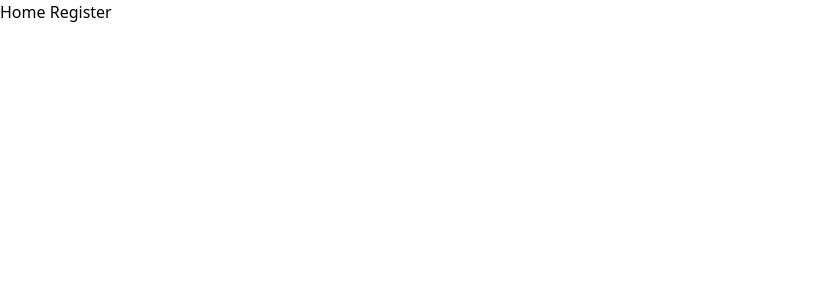
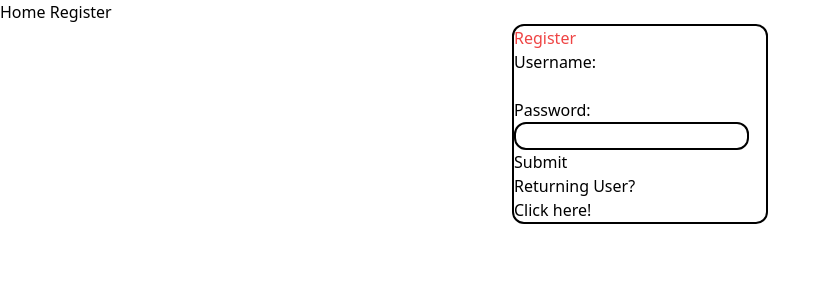
Before and after one commit to staten-island-tech/supabase-project-ya-like-jazz, a Vue app in the folder app/: page /register in a window 1280 px wide. Shown: the top 300 px of the page, without its empty margins (0-830 px from the left). Built offline with nearby package versions, Linux system fonts and the light colour scheme; the HTML template or start-up script is replaced by a standard one.

Commit message:
cards, design

```diff
--- a/app/src/views/RegisterWebsite.vue
+++ b/app/src/views/RegisterWebsite.vue
@@ -1,6 +1,10 @@
 <template>
-  <Card>
-    <h1 class="text-red-500">Hello</h1>
+  <div
+    class="flex container justify-center justify-self-center border-solid border-2 rounded-xl object-contain border-black w-[20%]"
+  >
+    <div class="justify-self-center">
+      <h1 class="text-red-500">Register</h1>
+      <!--Need to make a card to put these input fields in-->
       <div class="flex justify-start flex-wrap">
         <label for="username">Username:</label>
         <input type="text" class="border-solid border-black" id="username" v-model="username" />
@@ -10,18 +14,19 @@
         <label for="Password">Password:</label>
         <input
           type="text"
-        class="border-solid border-2 rounded-x border-black"
+          class="border-solid border-2 rounded-xl border-black"
           id="password"
           v-model="password"
         />
       </div>
 
-    <input type="submit" @click="signUpNewUser()" />
+      <Button @click="signUpNewUser()">Submit</Button>
       <div>
         <h2>Returning User?</h2>
         <router-link to="/login"> Click here! </router-link>
       </div>
-  </Card>
+    </div>
+  </div>
 </template>
 
 <script setup lang="ts">
```
Lines whose indentation alone changed are shown as unchanged.
